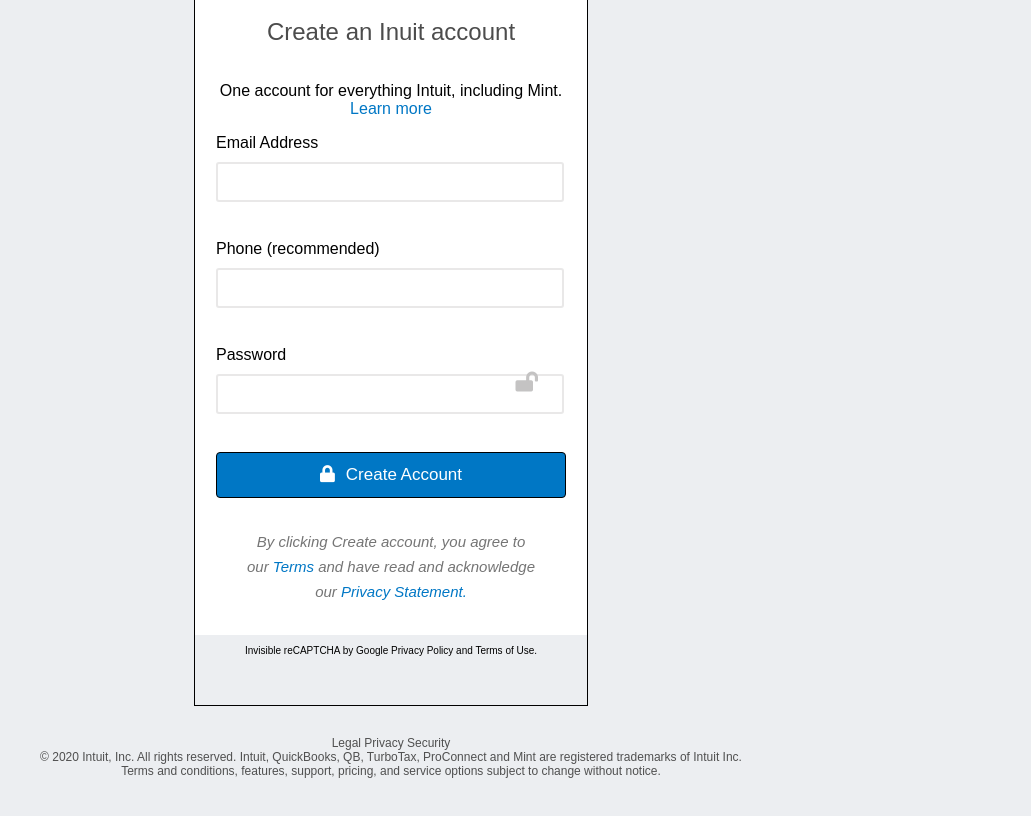
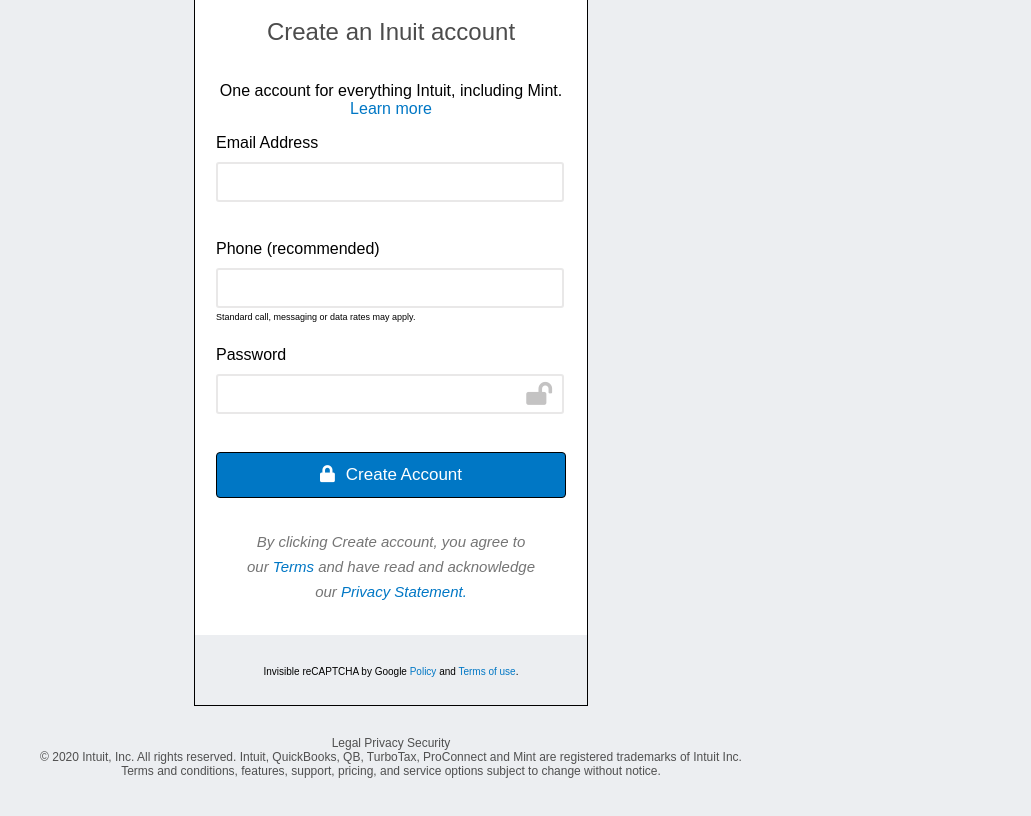
Before and after one commit to karmaester/Mint-Form-Cloned, a website: page index.html in a window 1280 px wide. Shown: the part 224-1040 px from the top of the page, without its empty margins (249-1280 px from the left). Drawn offline with Linux system fonts and the light colour scheme.

Commit message:
Add conditions text and fix lock icon style

```diff
--- a/index.html
+++ b/index.html
@@ -45,10 +45,13 @@
             >Learn more</a
           >
         </p>
-        <label> Email Address <br /><input type="email" required/> </label>
-        <label> Phone (recommended) <br /><input type="tel" required/> </label>
+        <label> Email Address <br /><input type="email" required /> </label>
+        <label> Phone (recommended) <br /><input type="tel" /> </label>
+        <p class="conditions">
+          Standard call, messaging or data rates may apply.
+        </p>
         <label class="label-password">
-          Password <br /><input type="password" required/><i
+          Password <br /><input type="password" required /><i
             class="fas fa-lock-open"
           ></i>
         </label>
@@ -57,11 +60,15 @@
           <i class="fas fa-lock"></i>Create Account
         </button>
         <p class="bottom">
-          By clicking Create account, you agree to our <a class="link" href="#">Terms</a> and have read and
-          acknowledge our <a class="link" href="#">Privacy Statement.</a>
+          By clicking Create account, you agree to our
+          <a class="link" href="#">Terms</a> and have read and acknowledge our
+          <a class="link" href="#">Privacy Statement.</a>
         </p>
         <div class="last">
-          <p>Invisible reCAPTCHA by Google Privacy Policy and Terms of Use.</p>
+          <p>
+            Invisible reCAPTCHA by Google <a class="link">Policy</a> and
+            <a class="link">Terms of use</a>.
+          </p>
         </div>
       </form>
     </section>
--- a/style.css
+++ b/style.css
@@ -49,7 +49,7 @@
 }
 
 .sub i {
-  margin-right: 11px
+  margin-right: 11px;
 }
 .sign-in i {
   margin-right: 5px;
@@ -105,7 +105,15 @@
   margin-top: 10px;
   height: 34px;
   border-style: double;
+}
 
+input:active,
+:focus {
+  border-color: rgb(95, 151, 255);
+  -webkit-box-shadow: 1px -1px 31px -6px rgba(63, 128, 242, 1);
+  -moz-box-shadow: 1px -1px 31px -6px rgba(63, 128, 242, 1);
+  box-shadow: 1px -1px 31px -6px rgba(63, 128, 242, 1);
+  outline: none;
 }
 
 .form-title {
@@ -119,7 +127,12 @@
   text-align: center;
 }
 label {
-  margin-bottom:38px ;
+  margin-bottom: 38px;
+}
+
+.conditions {
+  font-size: 9px;
+  margin-top: -34px;
 }
 .label-password {
   position: relative;
@@ -130,10 +143,9 @@
   color: rgb(196, 195, 195);
   top: 21px;
   right: 15px;
-  top: 39%;
-  right: 8%;
-  font-size: 20px;
-
+  top: 53%;
+  right: 4%;
+  font-size: 23px;
 }
 
 .bottom {
@@ -148,11 +160,13 @@
 
 .last {
   background-color: #eceef1;
-  margin-bottom: -70px;
+  margin-bottom: -80px;
   margin-left: -21px;
   margin-right: -21px;
   text-align: center;
   font-size: 10px;
+  height: 49px;
+  padding-top: 21px;
 }
 
 footer {
```
